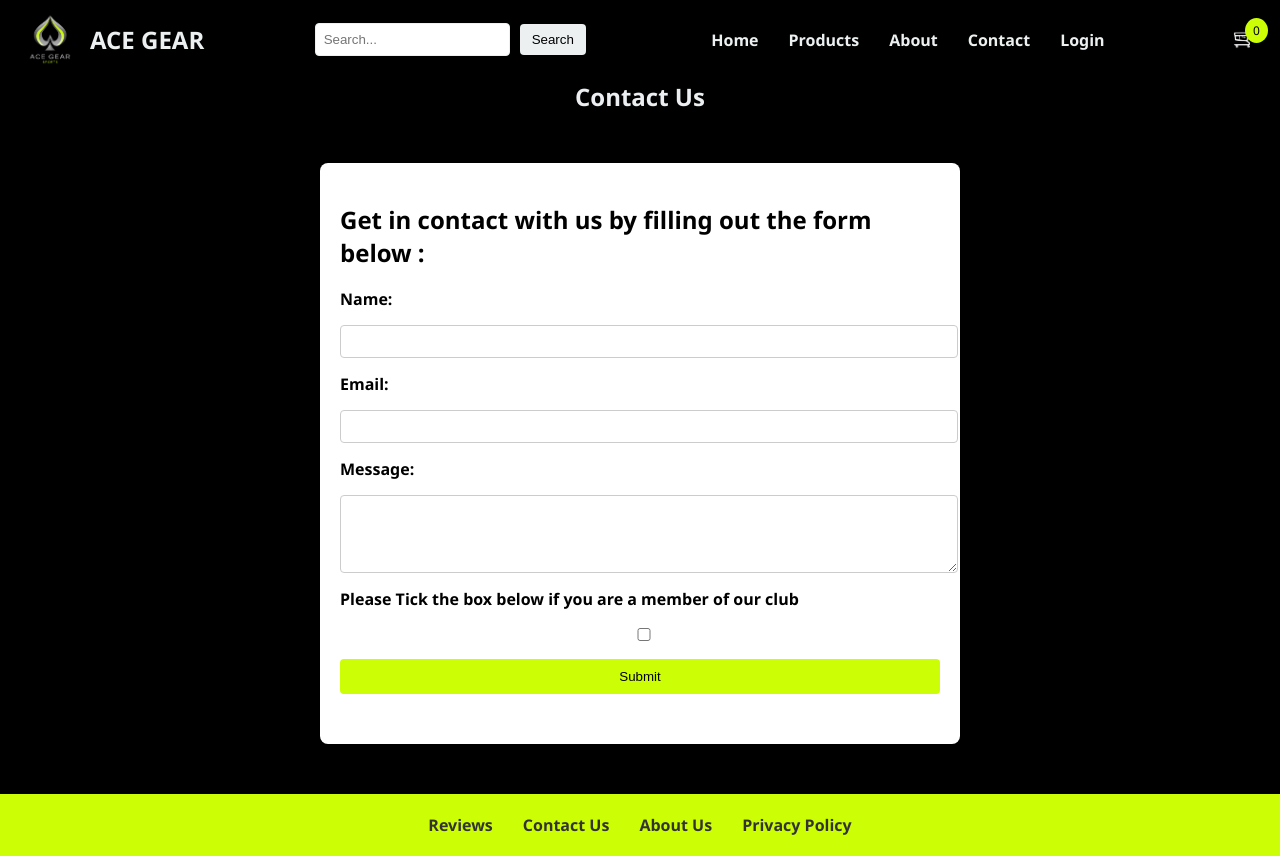
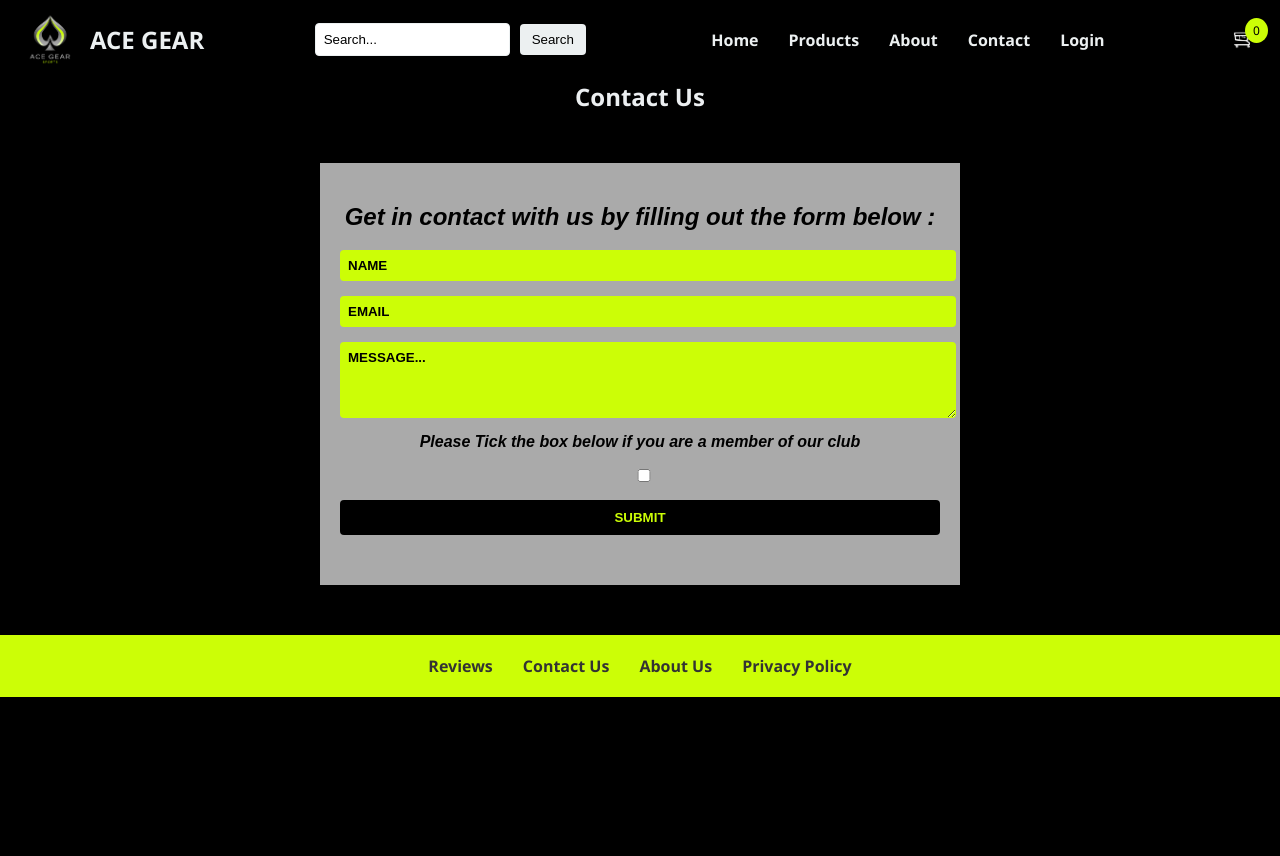
Before and after one commit to jackperch/astonteam30project.github.io, a PHP site: page /contact.php in a window 1280 px wide. After the commit the page ends 697 px from the top, so only its background shows below. Run offline with PHP 8.4, Linux system fonts and the light colour scheme; some web fonts are replaced.

Commit message:
updated contact form

```diff
--- a/CSS/contact.css
+++ b/CSS/contact.css
@@ -6,6 +6,9 @@
     --color3: #ccfe06; /* Yellow 2 */
     --color4: #eceff1; /* White 1 */
     --color5: #ffffff; /* White 2 */
+    --formcolor: #aaaaaa;
+    --font1: 'Anton', sans-serif;
+    --font2: 'HK Grotesk', sans-serif;
   }
 
 
@@ -108,11 +111,10 @@ nav a:hover {
 .contact-form-container {
     max-width: 600px;
     margin: 50px auto;
-    background-color: #fff;
+    background-color: var(--formcolor);
     color: #000000;
     padding: 20px;
-    border-radius: 8px;
-    box-shadow: 0 0 10px rgba(0, 0, 0, 0.1);
+    border: none;
     padding-bottom: 50px;
 }
 
@@ -133,9 +135,40 @@ textarea {
     border-radius: 4px;
 }
 
+.contact-form-container input{
+    background-color: var(--color3);
+    color: var(--color1);
+    font-weight: 700;
+    font-family: var(--font2);
+    text-transform: uppercase;
+    border: none;
+
+}
+
+::placeholder{
+    color: #000000;
+}
+
+textarea{
+    border: none;
+    background-color: var(--color3);
+    color: var(--color1);
+    font-weight: 700;
+    font-family: var(--font2);
+    text-transform: uppercase;
+}
+
+.contact-form-container h2, label{
+    font-family: var(--font1);
+    font-weight: 700;
+    font-style: italic;
+    text-align: center;
+
+}
+
 input[type="submit"] {
-    background-color: #ccfe06;
-    color: #000000;
+    background-color: var(--color1);
+    color: var(--color3);
     cursor: pointer;
     padding: 10px;
     border: none;
--- a/contact.php
+++ b/contact.php
@@ -53,17 +53,14 @@
     <div class="contact-form-container">
         <h2>Get in contact with us by filling out the form below :</h2>
         <form action="contact.php" method="post">
-            <label for="name">Name:</label>
-            <input type="text" id="name" name="name" required>
+            <input type="text" id="name" name="name" required placeholder="name">
 
-            <label for="email">Email:</label>
-            <input type="email" id="email" name="email" required>
+            <input type="email" id="email" name="email" required placeholder="email">
 
-            <label for="message">Message:</label>
-            <textarea id="message" name="message" rows="4" required></textarea>
+            <textarea id="message" name="message" rows="4" required placeholder="message..."></textarea>
 
             <label for="member?">Please Tick the box below if you are a member of our club</label>
-            <input type="checkbox" id="member?" name="member?" required>
+            <input type="checkbox" id="member?" name="member?" required >
 
             <input type="submit" value="Submit">
         </form>
```
